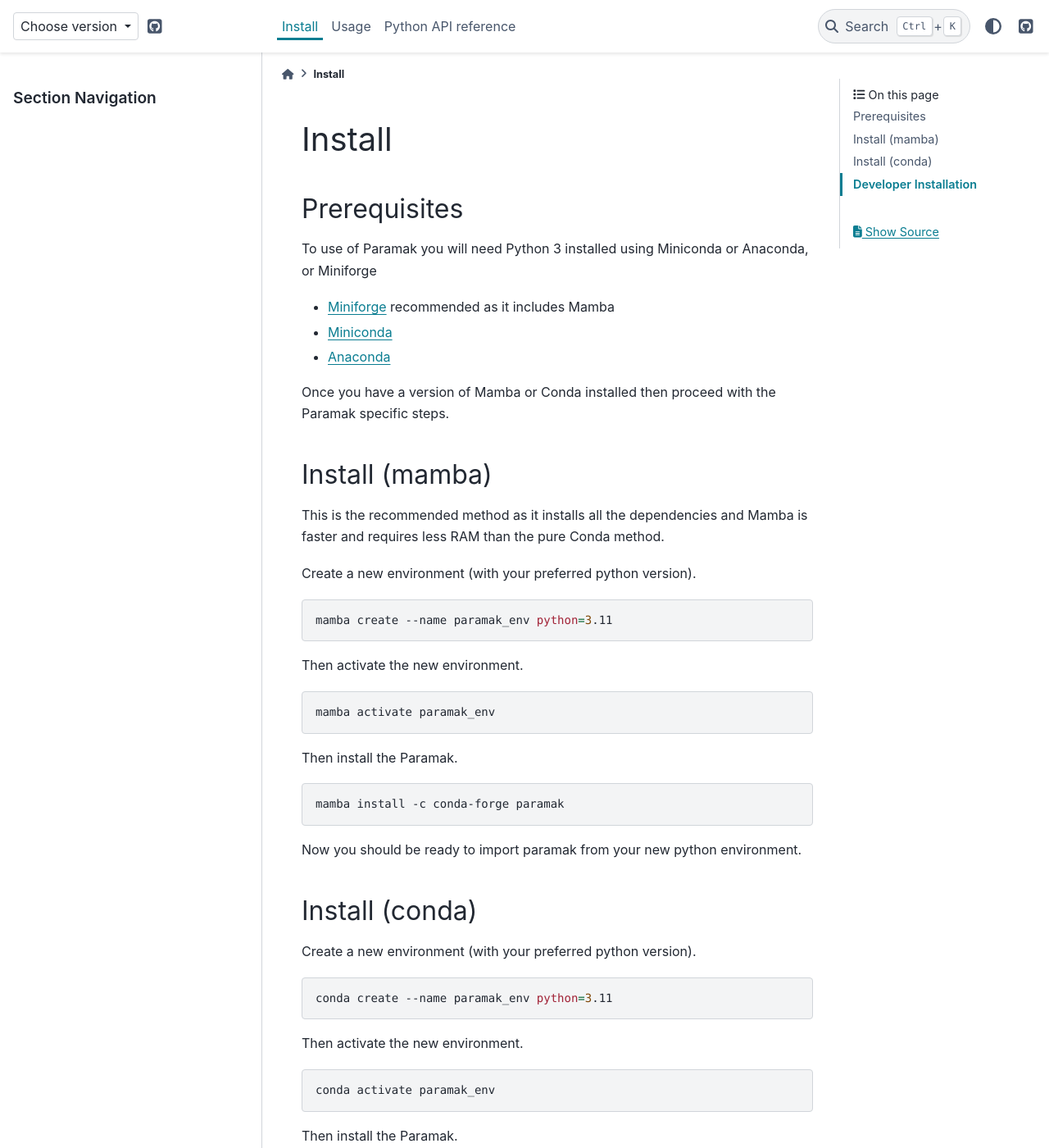
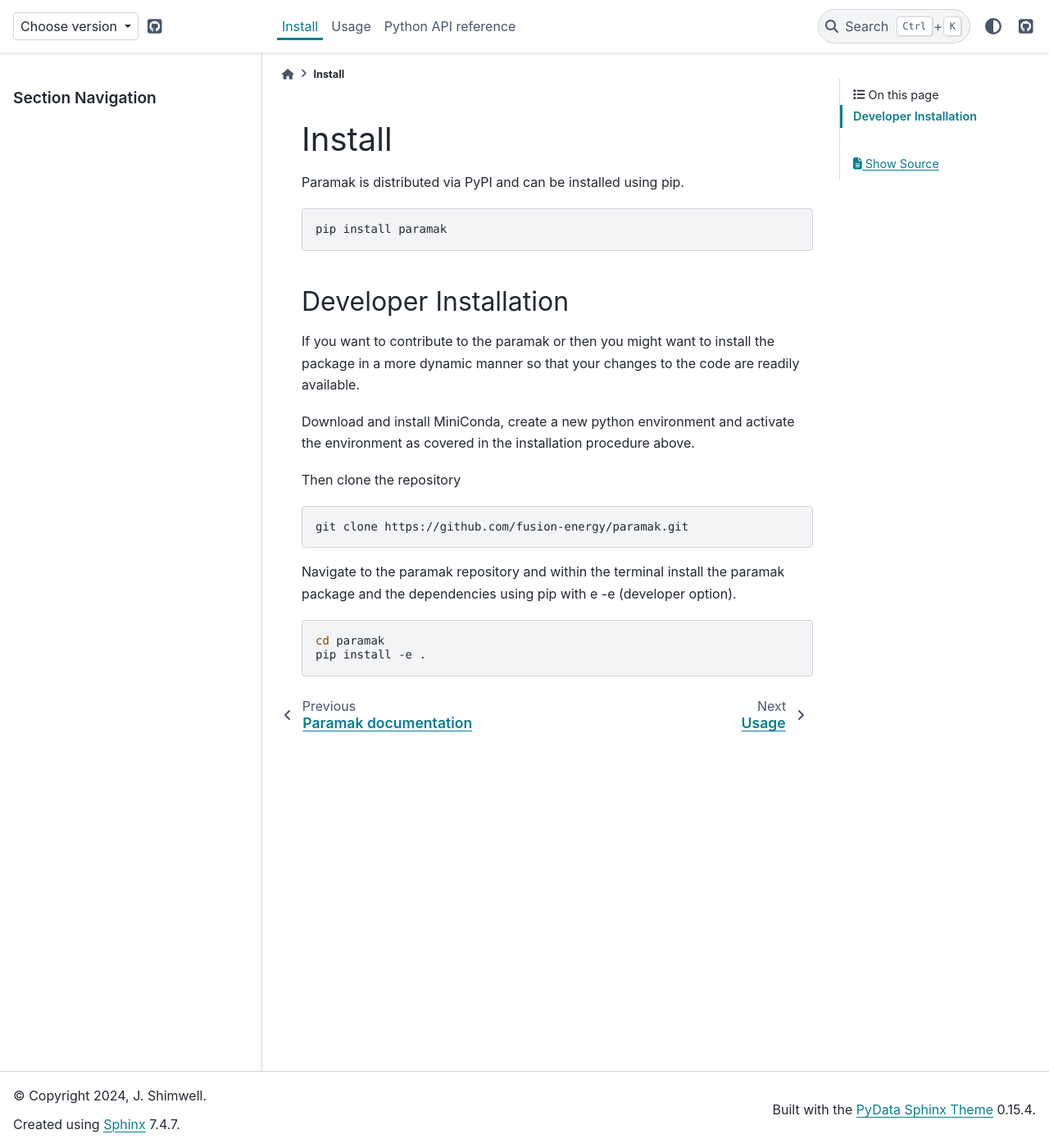
Before and after one commit to fusion-energy/paramak, a Sphinx documentation site: the page built from docs/install.rst, in a window 1280 px wide and 1400 px high. Shown: the whole window at 82% size. Built offline with Sphinx 7.4.7 and the PyData theme 0.15.4, drawn with Linux system fonts in a browser that asks for light colours; pages that are not in the unit, such as notebooks, are missing from menus; the version number could not be read and is left out; some of the changed text lies outside the part shown.

Commit message:
added pip install

```diff
--- a/docs/install.rst
+++ b/docs/install.rst
@@ -1,70 +1,77 @@
 Install
 =======
 
-Prerequisites
--------------
+Paramak is distributed via PyPI and can be installed using pip.
 
-To use of Paramak you will need Python 3 installed using Miniconda or Anaconda, or Miniforge
+.. code-block:: bash
 
-* `Miniforge <https://github.com/conda-forge/miniforge>`_ recommended as it includes Mamba
-* `Miniconda <https://docs.conda.io/en/latest/miniconda.html>`_
-* `Anaconda <https://www.anaconda.com/>`_
+   pip install paramak
+
+
+.. Prerequisites
+.. -------------
+
+.. To use of Paramak you will need Python 3 installed using Miniconda or Anaconda, or Miniforge
+
+.. * `Miniforge <https://github.com/conda-forge/miniforge>`_ recommended as it includes Mamba
+.. * `Miniconda <https://docs.conda.io/en/latest/miniconda.html>`_
+.. * `Anaconda <https://www.anaconda.com/>`_
 
 
 
-Once you have a version of Mamba or Conda installed then proceed with the Paramak specific steps.
+.. Once you have a version of Mamba or Conda installed then proceed with the Paramak specific steps.
 
 
-Install (mamba)
----------------
+.. Install (mamba)
+.. ---------------
 
-This is the recommended method as it installs all the dependencies and Mamba is faster and requires less RAM than the pure Conda method.
+.. This is the recommended method as it installs all the dependencies and Mamba is faster and requires less RAM than the pure Conda method.
 
-Create a new environment (with your preferred python version).
+.. Create a new environment (with your preferred python version).
 
-.. code-block:: bash
+.. .. code-block:: bash
 
-   mamba create --name paramak_env python=3.11
+..    mamba create --name paramak_env python=3.11
 
 
-Then activate the new environment.
+.. Then activate the new environment.
 
-.. code-block:: bash
+.. .. code-block:: bash
 
-   mamba activate paramak_env
+..    mamba activate paramak_env
 
 
-Then install the Paramak.
+.. Then install the Paramak.
 
-.. code-block:: bash
+.. .. code-block:: bash
 
-   mamba install -c conda-forge paramak
+..    mamba install -c conda-forge paramak
 
-Now you should be ready to import paramak from your new python environment.
+.. Now you should be ready to import paramak from your new python environment.
 
-Install (conda)
----------------
+.. Install (conda)
+.. ---------------
 
-Create a new environment (with your preferred python version).
+.. Create a new environment (with your preferred python version).
 
-.. code-block:: bash
+.. .. code-block:: bash
 
-   conda create --name paramak_env python=3.11
+..    conda create --name paramak_env python=3.11
 
 
-Then activate the new environment.
+.. Then activate the new environment.
 
-.. code-block:: bash
+.. .. code-block:: bash
 
-   conda activate paramak_env
+..    conda activate paramak_env
 
-Then install the Paramak.
+.. Then install the Paramak.
 
-.. code-block:: bash
+.. .. code-block:: bash
 
-   mamba install -c conda-forge paramak
+..    mamba install -c conda-forge paramak
 
-Now you should be ready to import paramak from your new python environment.
+.. Now you should be ready to import paramak from your new python environment.
 
 
 
@@ -72,19 +79,10 @@
 ----------------------
 
 If you want to contribute to the paramak or then you might want to install the
-package in a more dynamic manner.
+package in a more dynamic manner so that your changes to the code are readily available.
 
 Download and install MiniConda, create a new python environment and activate the
 environment as covered in the installation procedure above.
-
-Then install CadQuery with Conda, Mamba or pip.
-
-.. code-block:: bash
-
-    conda install -c conda-forge cadquery
-    mamba install -c conda-forge cadquery
-    pip install cadquery
-
 
 Then clone the repository
 
```
